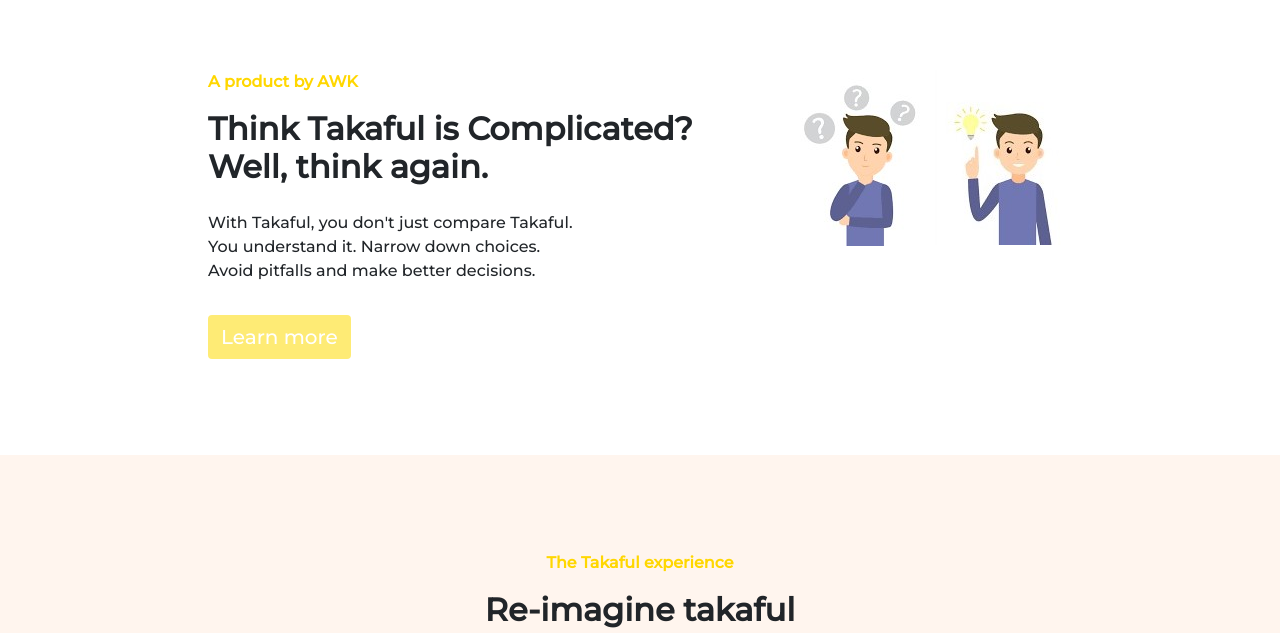
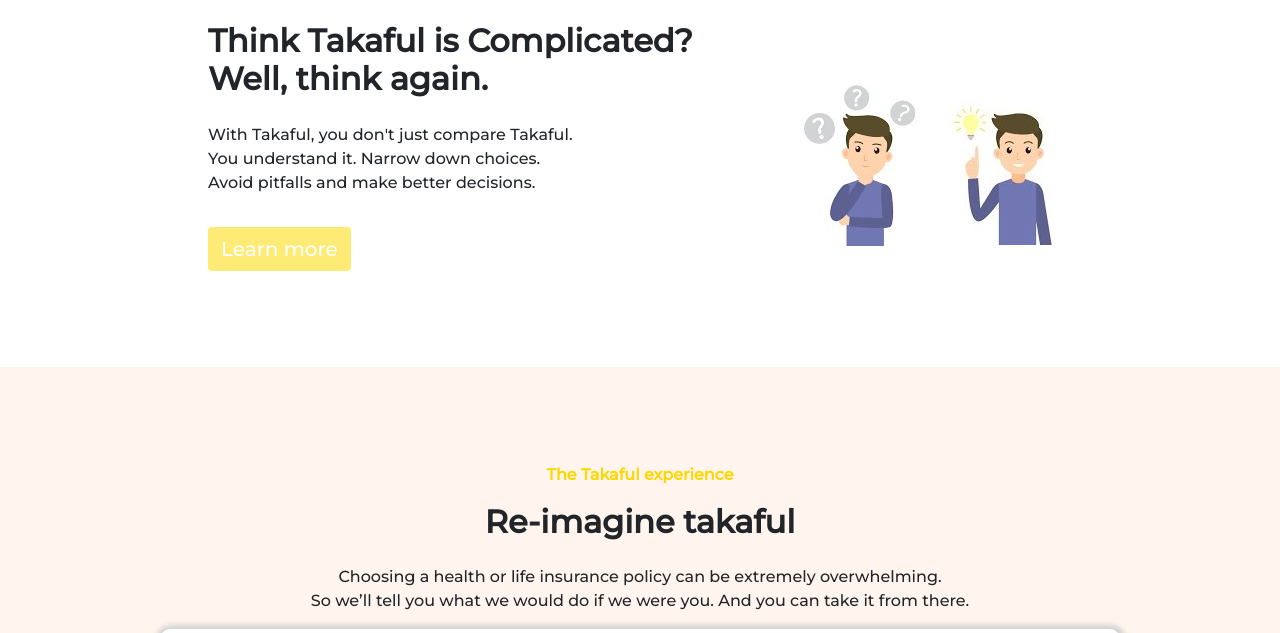
Before and after one commit to astrocoder15/takINFO, a plain HTML site: page index.html in a window 1280 px wide. Shown: the part 126-759 px from the top of the page. Drawn offline with nearby package versions, Linux system fonts and the light colour scheme.

Commit message:
Update index.html

```diff
--- a/index.html
+++ b/index.html
@@ -56,7 +56,6 @@
     <img class="first-body-img" src="images/thinking.jpg" alt="confused person">
   </div>
   <div class="first-body">
-    <p class="creator-name">A product by AWK</p>
     <h2 class="intro-text">
       Think Takaful is Complicated? <br> Well, think again.
      </h2>
```
